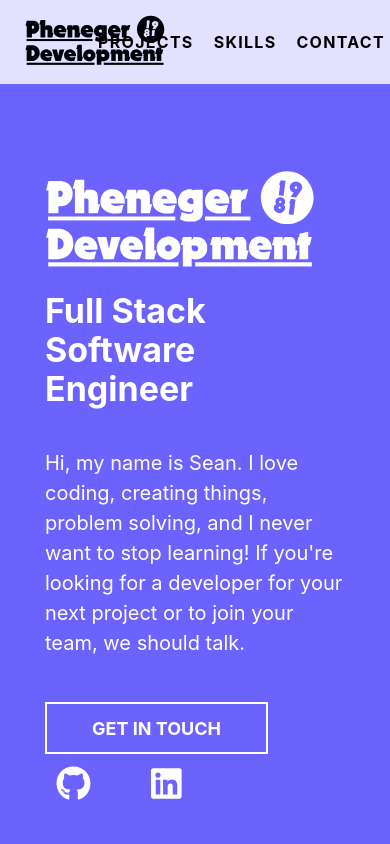
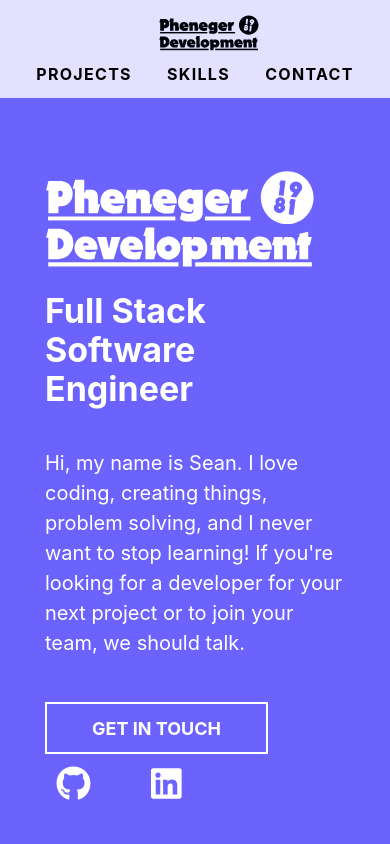
Before and after one commit to wcolts2000/portfolio, a React (Create React App) app: page / in a window 390 px wide. Shown: the top 844 px of the page. Built offline with nearby package versions, Linux system fonts and the light colour scheme.

Commit message:
modified header for mobile after increasing logo size on desktop version broke it on mobile

```diff
--- a/src/components/header/Header.js
+++ b/src/components/header/Header.js
@@ -1,7 +1,7 @@
 import React from 'react';
 import styled from 'styled-components';
 import { Link } from 'react-scroll';
-import smallLogo from '../../assets/PhenegerDevelopmentLogo174x60.svg'
+import smallLogo from '../../assets/PhenegerDevelopmentLogo174x60.svg';
 
 // =================================
 // ===========  COMPONENT  =========
@@ -10,15 +10,10 @@ import smallLogo from '../../assets/PhenegerDevelopmentLogo174x60.svg'
 function Header() {
   return (
     <Nav>
-      <Link
-      className="left"
-      smooth
-      offset={0}
-      duration={500}
-      to="hero"
-      ><img className="logo" src={smallLogo} alt="pheneger development"/></Link>
+      <Link className="left" smooth offset={0} duration={500} to="hero">
+        <img className="logo" src={smallLogo} alt="pheneger development" />
+      </Link>
       <div className="right">
-
         <Link
           activeClass="active"
           spy={true}
@@ -65,7 +60,7 @@ const Nav = styled.nav`
   top: 0;
   left: 0;
   right: 0;
-  background: #E4E1FF;
+  background: #e4e1ff;
   padding: 15px;
   z-index: 2000;
   display: flex;
@@ -73,10 +68,20 @@ const Nav = styled.nav`
   flex: 1 0 auto;
   width: 100%;
 
+  @media (max-width: 480px) {
+    flex-direction: column;
+    align-items: center;
+  }
+
   .logo {
     width: 140px;
     margin: 0;
     padding: 0;
+
+    @media (max-width: 480px) {
+      width: 100px;
+      margin-bottom: 1rem;
+    }
   }
 
   .left {
@@ -90,9 +95,14 @@ const Nav = styled.nav`
     width: 80%;
     justify-content: flex-end;
     align-items: center;
+
+    @media (max-width: 480px) {
+      justify-content: space-around;
+      width: 98%;
+    }
   }
   a {
-    color:  #000;
+    color: #000;
     font-size: 1.6rem;
     font-weight: bold;
     text-transform: uppercase;
@@ -106,6 +116,6 @@ const Nav = styled.nav`
     }
   }
   .active {
-    color: #6C64FF;
+    color: #6c64ff;
   }
 `;
```
Also changed, not shown: 1 other file (tests, documents, lock files or other folders).
